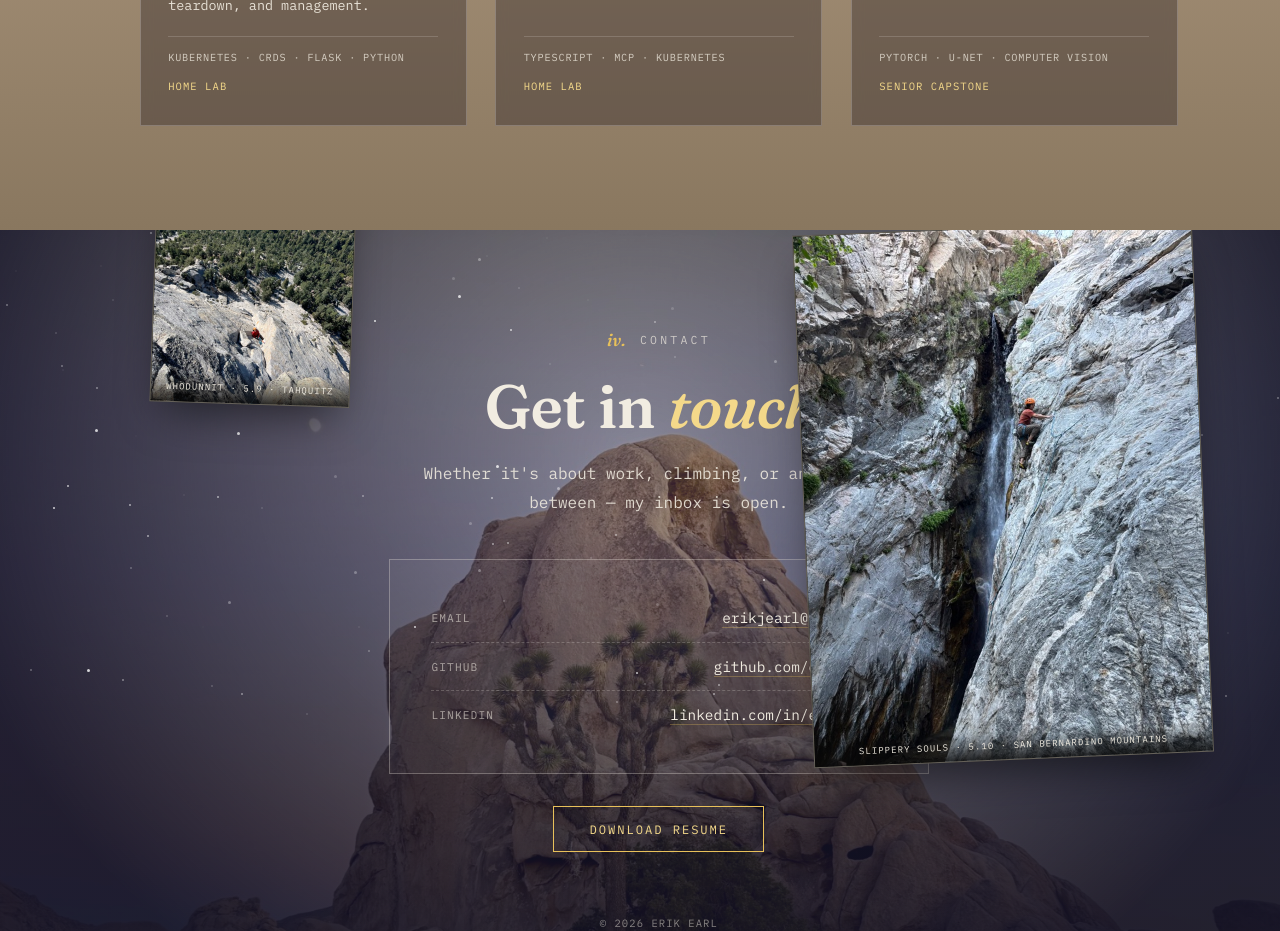
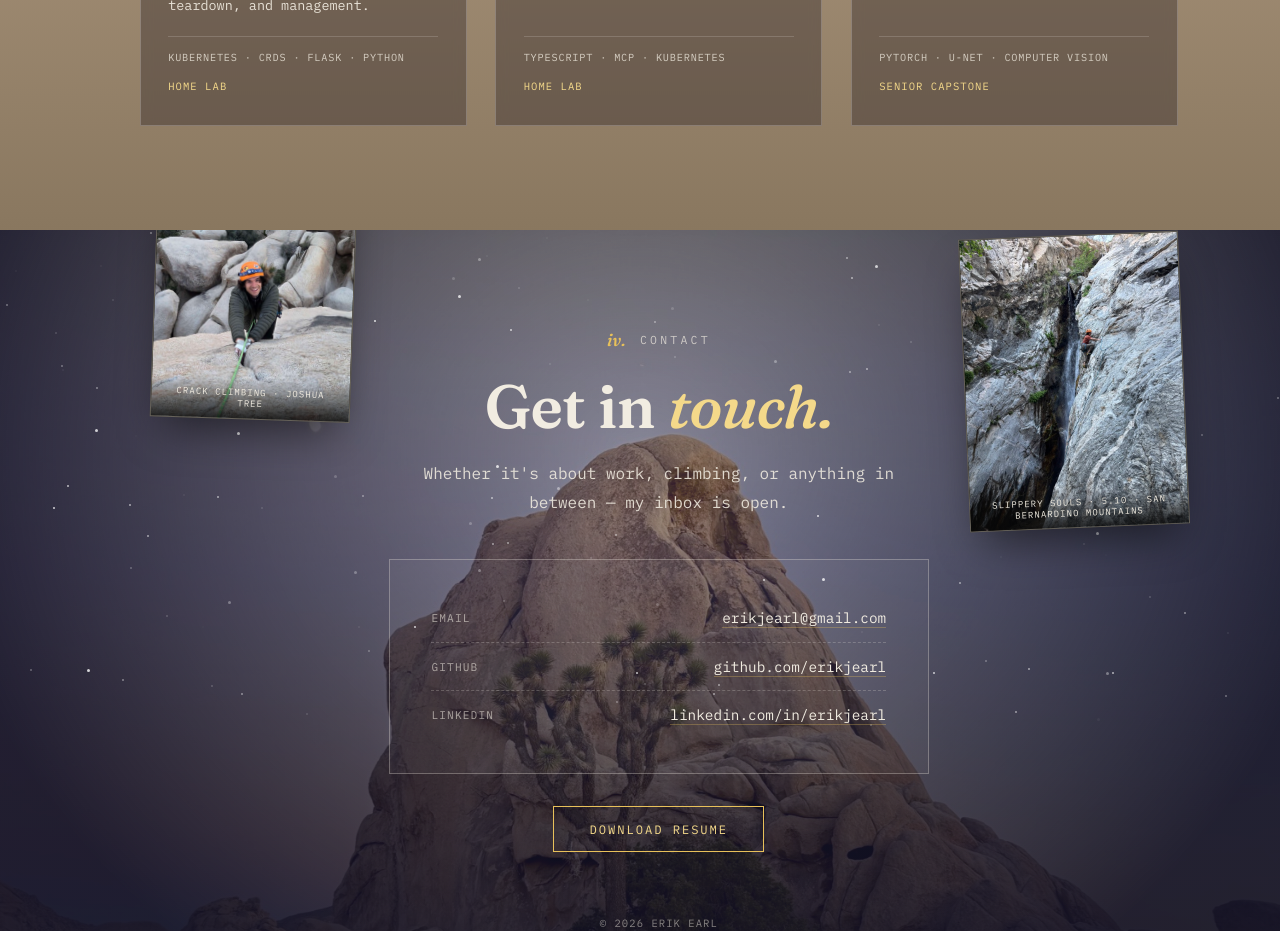
Before and after one commit to erikjearl/erikjearl.com, a React (Vite) app: page / in a window 1280 px wide. Shown: the part 3600-4531 px from the top of the page. Built offline with nearby package versions, Linux system fonts and the light colour scheme.

Commit message:
content: swap whodunnit print for erikjam (crack climbing, Joshua Tree)

```diff
--- a/src/content/prints.ts
+++ b/src/content/prints.ts
@@ -36,21 +36,21 @@ export const contactPrints: Print[] = [
     src: '/assets/slippery-souls.jpg',
     alt: 'Climbing Slippery Souls beside a waterfall, San Bernardino Mountains',
     caption: 'Slippery Souls · 5.10 · San Bernardino Mountains',
-    pos: { right: '6vw', top: '7rem' },
-    width: '500px',
+    pos: { right: '7.5vw', top: '7.5rem' },
+    width: '275px',
     tilt: '-2.4deg',
     speed: -0.03,
     ar: '3/4',
   },
   {
-    src: '/assets/whodunnit.jpg',
-    alt: 'Looking down the slab on Whodunnit, Tahquitz',
-    caption: 'Whodunnit · 5.9 · Tahquitz',
-    pos: { left: '12vw', top: '5rem' },
+    src: '/assets/erikjam.jpg',
+    alt: 'Erik jamming a crack on Joshua Tree granite',
+    caption: 'Crack climbing · Joshua Tree',
+    pos: { left: '12vw', top: '7rem' },
     width: '250px',
     tilt: '2deg',
     speed: -0.045,
-    ar: '3/4',
+    ar: '4/5',
   },
 ];
 
```
Also changed, not shown: public/assets/erikjam.jpg (added), 1 other file (tests, documents, lock files or other folders).
